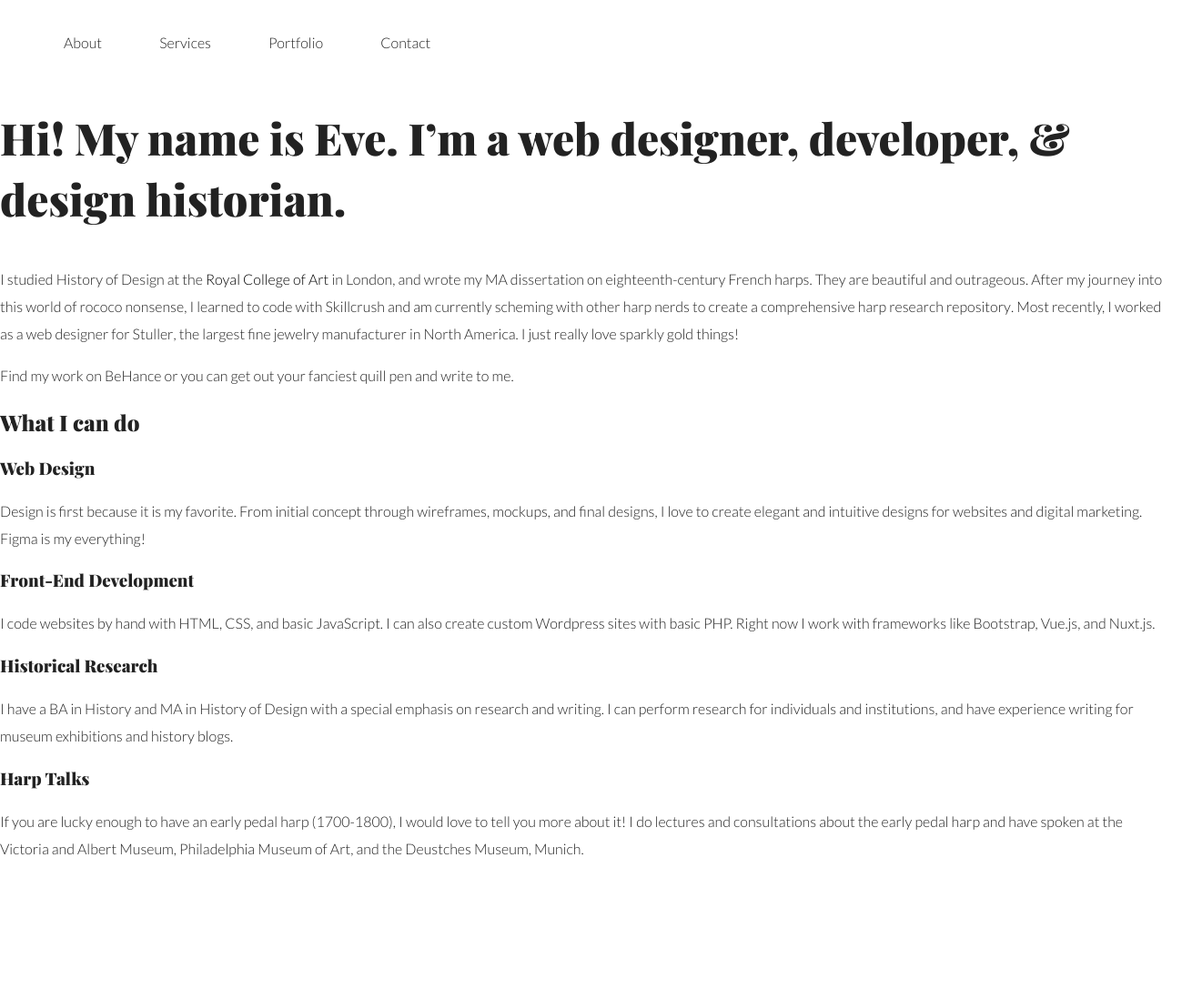
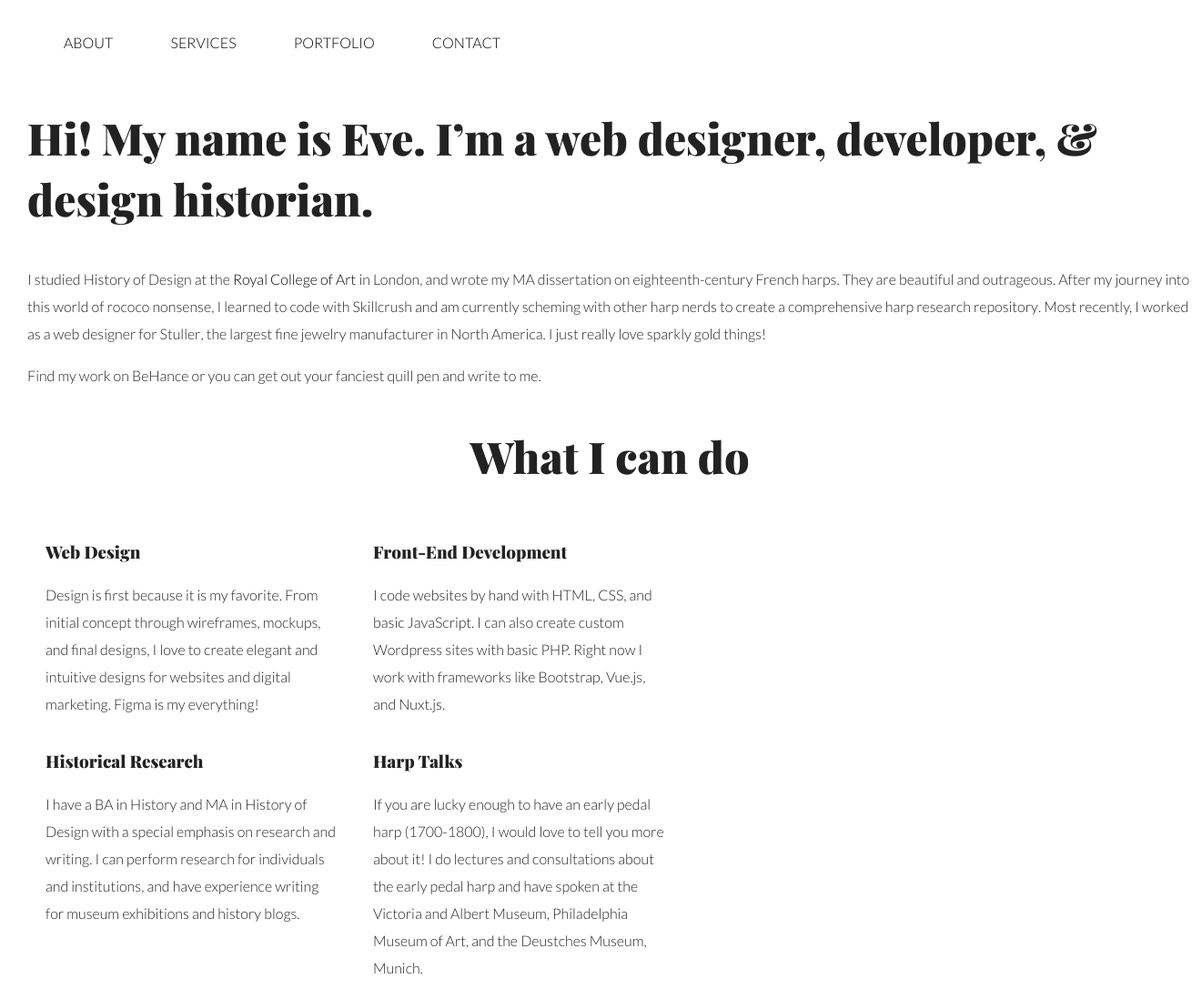
Before and after one commit to EveMarieZ/design-portfolio, a website: page index.html in a window 1280 px wide. Shown: the top 1098 px of the page at 91% size, 1310 px wide, since content can reach past the window. Drawn offline with nearby package versions, Linux system fonts and the light colour scheme.

Commit message:
flexing services

```diff
--- a/css/main.css
+++ b/css/main.css
@@ -109,16 +109,6 @@ body {
 	min-height: 768px;
 }
 
-h1, h2, h3 {
-	font-family: 'Playfair Display', serif;
-}
-
-p {
-	font-family: 'Lato', sans-serif;
-	font-weight: 300;
-	line-height: 30px;
-}
-
 a:hover {
 
 }
@@ -128,7 +118,42 @@ a {
 	color: black;
 }
 
+.base-section {
+    max-width: 1600px;
+    width: 100%;
+    margin: 30px;
+}
+
+/***** TYPOGRAPHY *****/
+
+h1, h2, h3 {
+	font-family: 'Playfair Display', serif;
+}
+
+.t-h1 {
+    font-size: 3rem;
+}
+
+.t-h2 {
+    font-size: 2rem;
+}
+
+p {
+	font-family: 'Lato', sans-serif;
+	font-weight: 300;
+	line-height: 30px;
+}
+
+.u-uppercase {
+    text-transform: uppercase;
+}
+
+.u-text-center {
+    text-align: center;
+}
+
 /***** GRID *****/
+
 .full-width{
 	width: 100%;
 	margin: 0 auto;
@@ -142,6 +167,22 @@ a {
 .third-width{
 	width: 33.333%;
 	float: left;
+}
+
+.quarter-width {
+    width: 25%;
+    float: left;
+    margin: 0 20px;
+}
+
+/****** FLEX *****/
+
+.u-flex {
+    display: flex;
+}
+
+.u-justify-content-center {
+    justify-content: center;
 }
 
 /****** HEADER ******/
@@ -158,10 +199,6 @@ nav ul li a {
     text-decoration: none;
     font-size: 24px;
     color: #000000;
-}
-
-#big-title {
-	font-size: 3rem;
 }
 
 /***** ABOUT *****/
--- a/index.html
+++ b/index.html
@@ -31,42 +31,46 @@
     <header>
         <nav>
           <ul>
-            <li>About</li>
-            <li>Services</li>
-            <li>Portfolio</li>
-            <li>Contact</li>
+            <a href="#about"><li class="u-uppercase">About</li></a>
+            <a href="#services"><li class="u-uppercase">Services</li></a>
+            <a href="#portfolio"><li class="u-uppercase">Portfolio</li></a>
+            <a href="#contact"><li class="u-uppercase">Contact</li></a>
           </ul>
         </nav>
     </header>
     <main>
-        <section id="hero">
+        <section class="base-section" id="hero">
           <h1 style="display: none;">Eve Zaunbrecher Web Designer</h1>
-          <h2 class="t-h1" id="big-title">Hi! My name is Eve. I’m a web designer, developer, &amp; design historian.</h2>
+          <h2 class="t-h1">Hi! My name is Eve. I’m a web designer, developer, &amp; design historian.</h2>
           <p>I studied History of Design at the <a href="https://rca.ac.uk"><strong>Royal College of Art</strong></a> in <strong>London</strong>, and wrote my MA dissertation on eighteenth-century French harps. They are beautiful and outrageous. After my journey into this world of rococo nonsense, I learned to code with Skillcrush and am currently scheming with other harp nerds to create a comprehensive <strong>harp research repository</strong>. Most recently, I worked as a web designer for <strong>Stuller</strong>, the largest fine jewelry manufacturer in North America. I just really love sparkly gold things!</p>
           <p>Find my work on <strong>BeHance</strong> or you can get out your fanciest quill pen and <strong>write to me</strong>.</p>
         </section>
-        <section id="services">
-          <h2 class="t-h1">What I can do</h2>
-          <div>
+        <section class="base-section" id="services">
+          <h2 class="t-h1 u-text-center">What I can do</h2>
+          <div class="u-flex u-flex-center">
+            <div class="quarter-width">
               <h3>Web Design</h3>
               <p>Design is first because it is my favorite. From initial concept through wireframes, mockups, and final designs, I love to create elegant and intuitive designs for websites and digital marketing. Figma is my everything!</p>
             </div>
-          <div>
+            <div class="quarter-width">
               <h3>Front-End Development</h3>
               <p>I code websites by hand with HTML, CSS, and basic JavaScript. I can also create custom Wordpress sites with basic PHP. Right now I work with frameworks like Bootstrap, Vue.js, and Nuxt.js. </p>
             </div>
-          <div>
+          </div>
+          <div class="u-flex u-flex-center">
+            <div class="quarter-width">
               <h3>Historical Research</h3>
               <p>I have a BA in History and MA in History of Design with a special emphasis on research and writing. I can perform research for individuals and institutions, and have experience writing for museum exhibitions and history blogs.</p>
             </div>
-          <div>
+            <div class="quarter-width">
               <h3>Harp Talks</h3>
               <p>If you are lucky enough to have an early pedal harp (1700-1800), I would love to tell you more about it! I do lectures and consultations about the early pedal harp and have spoken at the Victoria and Albert Museum, Philadelphia Museum of Art, and the Deustches Museum, Munich. </p>
             </div>
+          </div>
         </section>
 
-        <section id="portfolio">
-          <h2 class="t-h1">Web projects</h2>
+        <section class="base-section" id="portfolio">
+          <h2 class="t-h1 u-text-center">Web projects</h2>
           <div class="my-slider">
             <div class="slider-block"> Your Content </div>
             <div class="slider-block"> Your Content </div>
@@ -78,7 +82,7 @@
           </div>
         </section>
 
-        <section id="research">
+        <section class="base-section" id="research">
           <h2 class="t-h1">Coming soon!</h2>
           <div class="half-width">
             <img src="" alt="">
@@ -87,7 +91,7 @@
             <p>Harp research description here.</p>
           </div>
         </section>
-        <section id="contact">
+        <section class="base-section" id="contact">
           <h2 class="t-h1">Let's chat</h2>
 
         </section>
```
Lines whose indentation alone changed are shown as unchanged.
